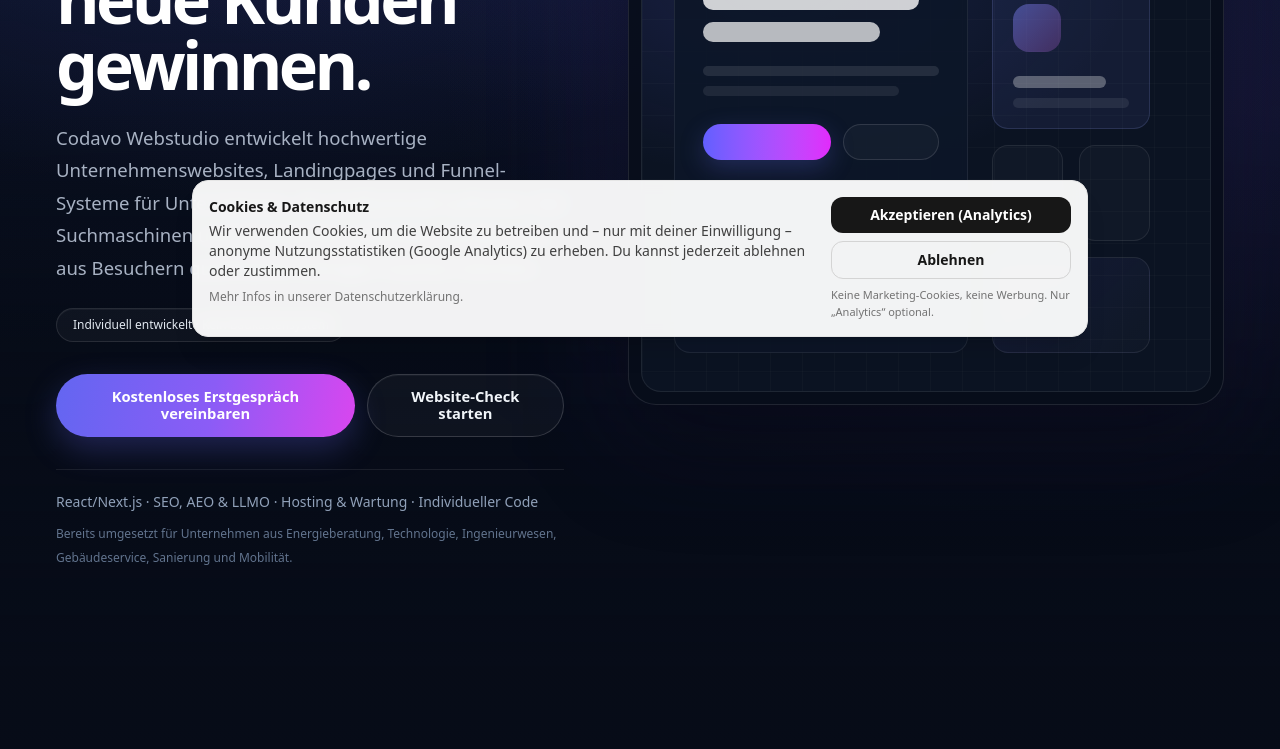
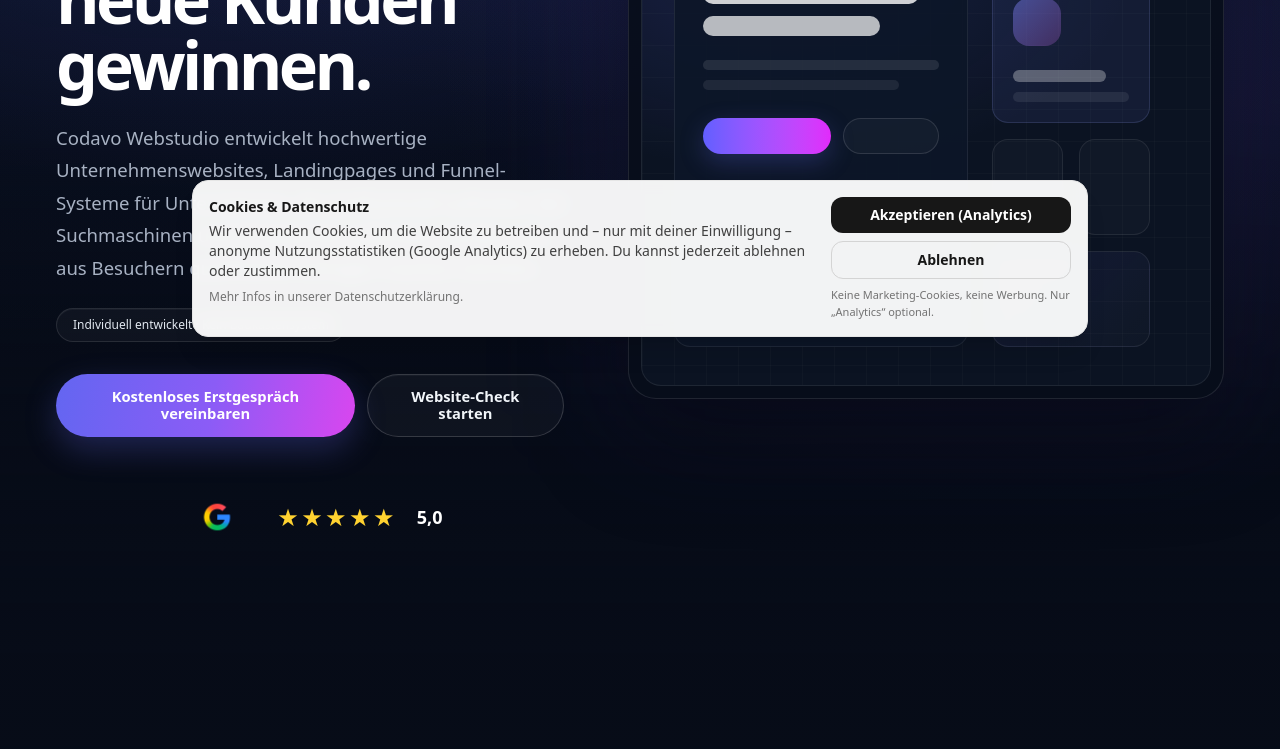
Before and after one commit to OpnyAI/codavo-website, a Next.js app: page / in a window 1280 px wide. Shown: the part 447-1196 px from the top of the page. Built offline with nearby package versions, Linux system fonts and the light colour scheme; no server answers.

Commit message:
Place Google rating beneath hero CTAs

```diff
--- a/src/components/Hero.tsx
+++ b/src/components/Hero.tsx
@@ -1,4 +1,32 @@
+import Image from "next/image";
 import Link from "next/link";
+
+function GoogleRating({ className = "" }: { className?: string }) {
+  return (
+    <div
+      className={`w-fit items-center gap-5 ${className}`}
+      role="img"
+      aria-label="5 von 5 Sternen bei Google"
+    >
+      <span className="flex h-20 w-20 shrink-0 items-center justify-center">
+        <Image
+          src="/images/logo/google-g.png"
+          alt=""
+          width={80}
+          height={80}
+          aria-hidden="true"
+        />
+      </span>
+      <span
+        className="text-2xl tracking-[0.1em] text-amber-300"
+        aria-hidden="true"
+      >
+        ★★★★★
+      </span>
+      <span className="text-lg font-semibold text-white">5,0</span>
+    </div>
+  );
+}
 
 export default function Hero() {
   return (
@@ -48,19 +76,11 @@
             </Link>
           </div>
 
-          <div className="mx-auto mt-8 max-w-2xl border-t border-white/8 pt-5 lg:mx-0 lg:max-w-xl">
-            <p className="text-xs leading-6 text-slate-400 sm:text-sm">
-              React/Next.js · SEO, AEO &amp; LLMO · Hosting &amp; Wartung ·
-              Individueller Code
-            </p>
-            <p className="mt-2 text-xs leading-6 text-slate-500">
-              Bereits umgesetzt für Unternehmen aus Energieberatung, Technologie,
-              Ingenieurwesen, Gebäudeservice, Sanierung und Mobilität.
-            </p>
-          </div>
+          <GoogleRating className="mx-auto mt-9 flex lg:mt-10" />
         </div>
 
-        <div className="fade-up delay-2 relative mx-auto min-w-0 w-full max-w-[680px] lg:max-w-none" aria-hidden="true">
+        <div className="fade-up delay-2 mx-auto min-w-0 w-full max-w-[680px] lg:max-w-none">
+          <div className="relative" aria-hidden="true">
             <div className="absolute -inset-5 -z-10 rounded-[2.5rem] bg-indigo-500/10 blur-3xl" />
             <div className="relative overflow-hidden rounded-[1.75rem] border border-white/10 bg-[#080e1a]/90 p-2 shadow-[0_40px_100px_rgba(0,0,0,0.42),inset_0_1px_0_rgba(255,255,255,0.06)] sm:p-3">
               <div className="overflow-hidden rounded-[1.25rem] border border-white/8 bg-[#0b1322]">
@@ -112,6 +132,7 @@
             </div>
           </div>
         </div>
+      </div>
     </section>
   );
 }
```
Also changed, not shown: public/images/logo/google-g.png (added). Lines whose indentation alone changed are shown as unchanged.
